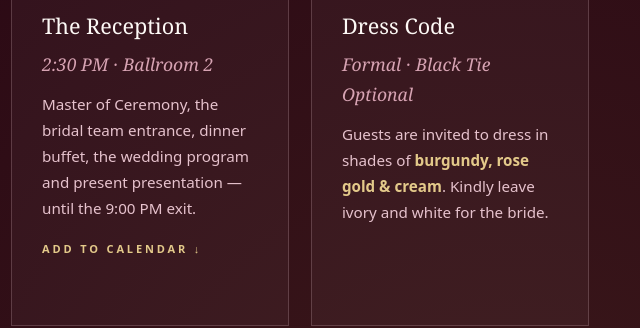
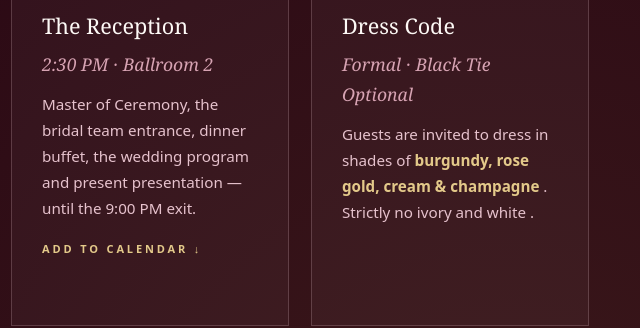
Before and after one commit to bensoftaz/Benflya, a plain HTML site: page index.html in a window 1280 px wide. Shown: the part 3340-3668 px from the top of the page, 640-1280 px from the left. Drawn offline with Linux system fonts and the light colour scheme; a small style sheet from the web is missing.

Commit message:
Update index.html

```diff
--- a/index.html
+++ b/index.html
@@ -532,7 +532,7 @@
         <svg class="d-icon" viewBox="0 0 24 24" fill="none" stroke="currentColor" stroke-width="1.4"><path d="M12 3l2.2 5.2L20 9l-4 4 1 6-5-2.8L7 19l1-6-4-4 5.8-.8L12 3Z"/></svg>
         <h3>Dress Code</h3>
         <p class="d-time">Formal · Black Tie Optional</p>
-        <p>Guests are invited to dress in shades of <strong style="color:var(--gold-300)">burgundy, rose gold &amp; cream</strong>. Kindly leave ivory and white for the bride.</p>
+        <p>Guests are invited to dress in shades of <strong style="color:var(--gold-300)">burgundy, rose gold, cream &amp; champagne </strong>. Strictly no ivory and white .</p>
       </article>
     </div>
 
```
